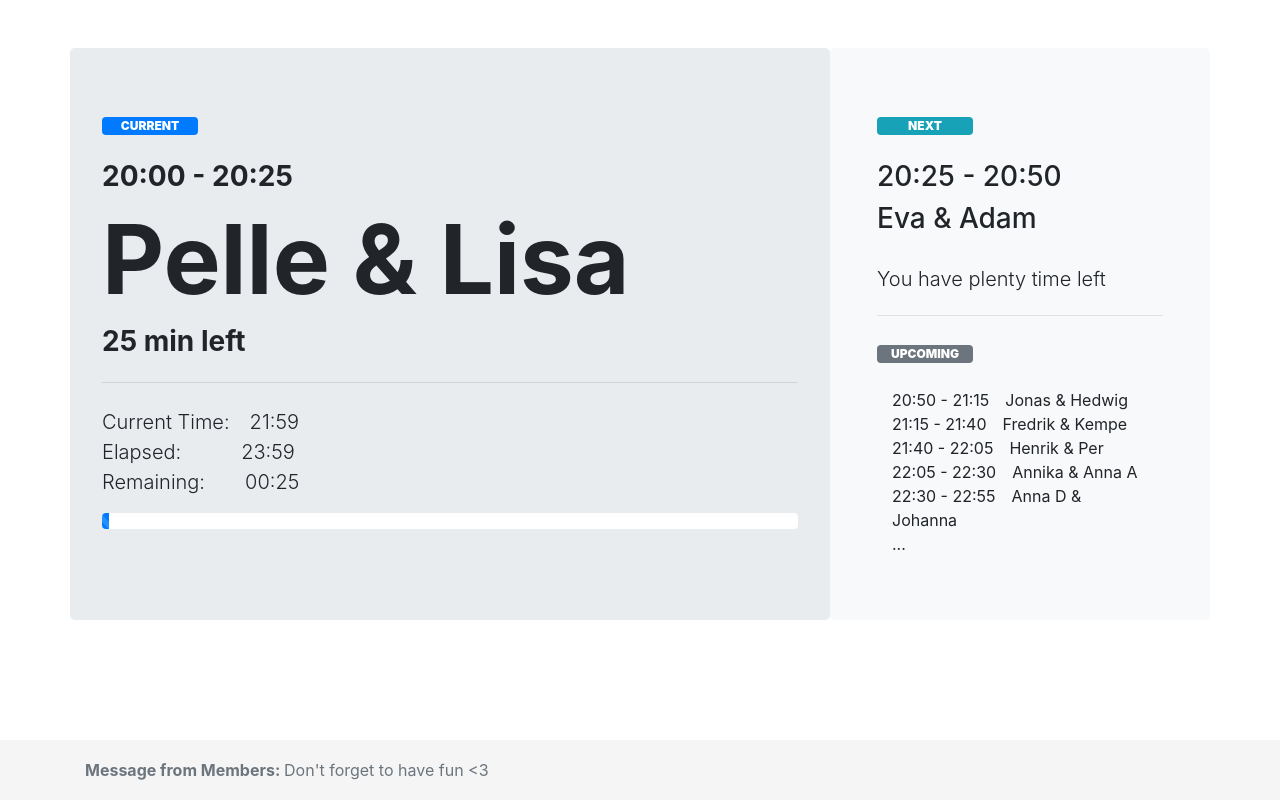
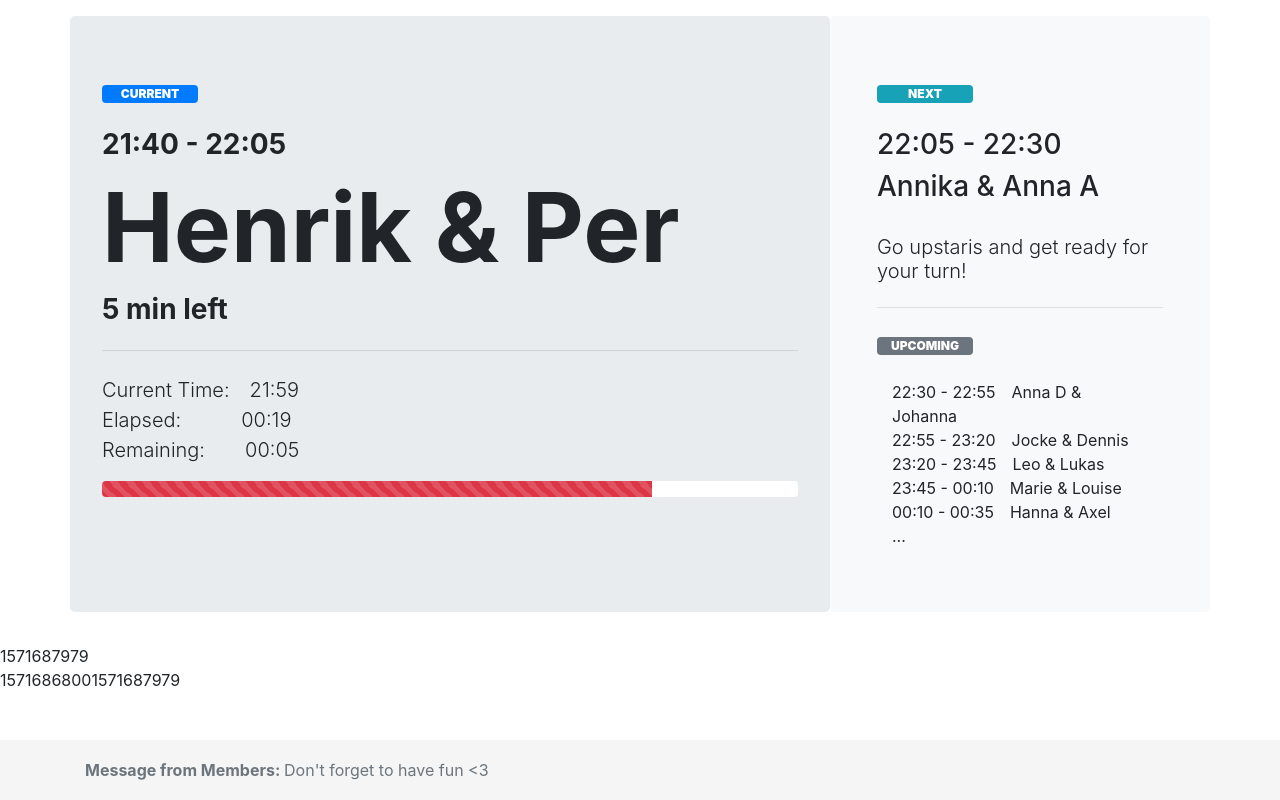
Before and after one commit to andrewisen/dj-names, a PHP site: page / in a window 1280 px wide. Run offline with PHP 8.4, Linux system fonts and the light colour scheme.

Commit message:
Update unix time stuff

```diff
--- a/app/index.php
+++ b/app/index.php
@@ -76,7 +76,12 @@
     }
 
     body {
-      padding-top: 3rem;
+      padding-top: 1rem;
+    }
+    @media (max-width: 980px) {
+      body {
+      padding-top: 0;
+      }
     }
 
     /* Primary text */
@@ -285,7 +290,6 @@ function getDJs(){
     while (($data = fgetcsv($handle, 1000, ",")) !== FALSE) {
 
       // DEV
-      //$currentDate = "2019-10-20";
       $currentDate = $currentDateORG;
       $openingHour = "22";
       $closingHour = "03";
@@ -301,7 +305,9 @@ function getDJs(){
       }
 
       // Converts time to UNIX timestamps based on the current date
-      $start = strtotime($currentDate . " " . $data[1] . ":00");
+      // $start = strtotime($currentDate . " " . $data[1] . ":00");
+      $start = new dateTime($currentDate . " " . $data[1] . ":00");
+      $start = $start->getTimestamp();
 
 
       // Check if date is past midnight
@@ -314,7 +320,9 @@ function getDJs(){
 
       // Converts time to UNIX timestamps based on the current date
 
-      $end = strtotime($currentDate . " " . $data[2] . ":00");
+      //$end = strtotime($currentDate . " " . $data[2] . ":00");
+      $end = new dateTime($currentDate . " " . $data[2] . ":00");
+      $end = $end->getTimestamp();
 
       // Each item is a different DJ
       array_push($djs,
@@ -385,6 +393,13 @@ function getActiveDJs($djs){
 
       // This might be wrong...
       // Errors might occure if it's around midnight
+      echo $currentTimeUnix;
+      echo "<br>";
+      echo $dj["startTimeUnix"];
+
+      echo $currentTime->format('U');
+
+
       $timeElapse =  intval($currentTimeUnix) - intval($dj["startTimeUnix"]);
       $timeRemain = intval($dj["endTimeUnix"]) - intval($currentTimeUnix);
 
@@ -424,10 +439,8 @@ function getActiveDJs($djs){
 }
 
 function formatUnixInteger($unixTime){
-  $time = new DateTime();
-  // N.B. Might cause problems with timezones
-  $time->setTimestamp($unixTime);
-  $time = $time->format("H:i");
+
+  $time = gmdate("H:i", $unixTime);
   return $time;
 }
 
@@ -510,9 +523,12 @@ function main($currentTime){
 }
 
 // Set timezone
-date_default_timezone_set('UTC');
+date_default_timezone_set('Europe/Stockholm');
 // Set dev date
-$currentDate = "2019-10-21";
+// $currentDate = "2019-10-21";
+
+$currentDate = new DateTime("now");
+$currentDate = $currentDate->format("Y-m-d");
 
 // E.g. ?time=01%3A22&midnight=on
 if(!empty($_GET)){
@@ -526,7 +542,7 @@ if(!empty($_GET)){
     $currentTime = new DateTime($currentDate . $_GET["time"].":00");
   }
 } else {
-  $currentTime = new DateTime("now",new DateTimeZone('Europe/Stockholm'));
+  $currentTime = new DateTime("now");
 }
 
 
```
